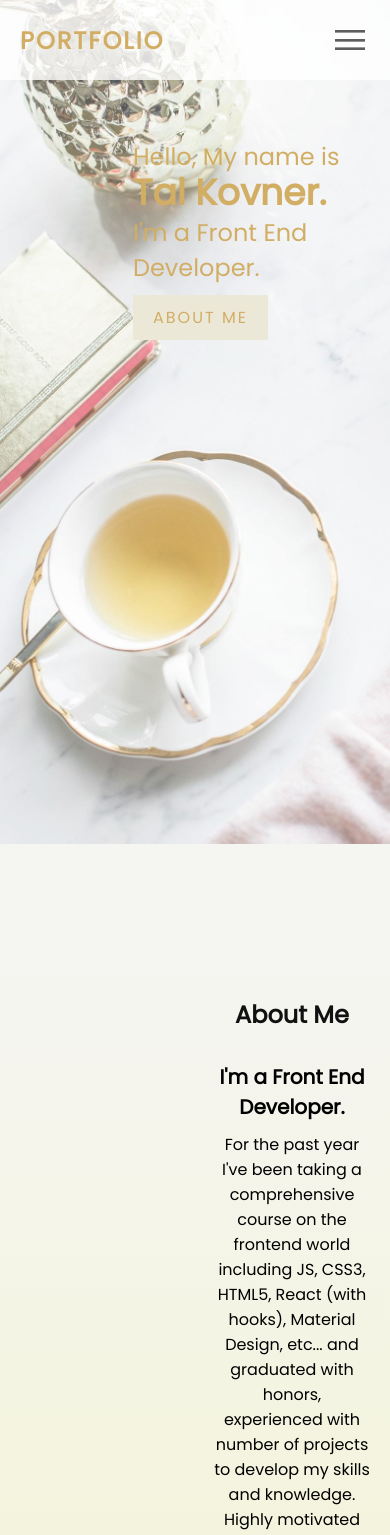
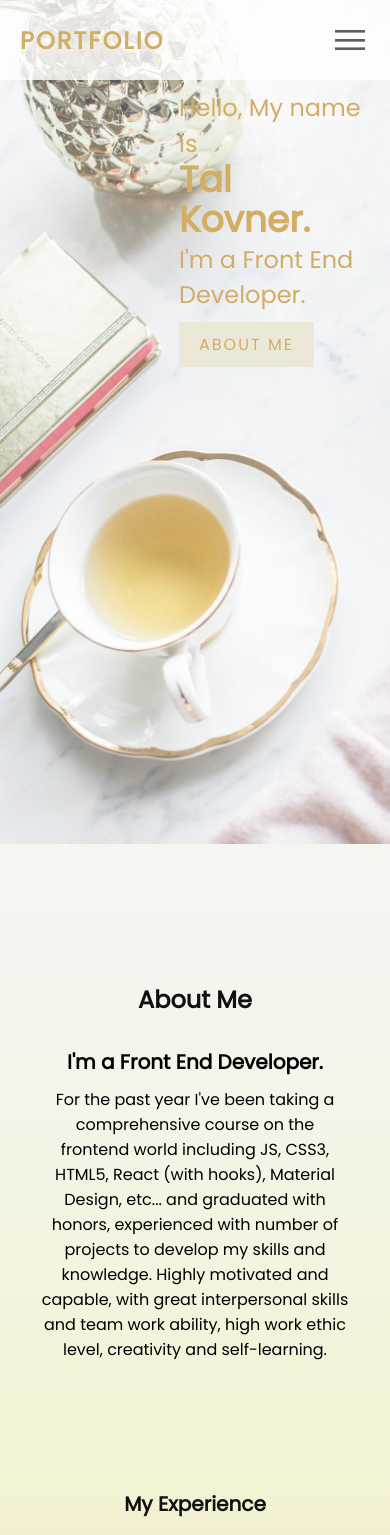
Before and after one commit to TalKovner/portfolio, a React (Create React App) app: page / in a window 390 px wide. Shown: the top 1535 px of the page. Built offline with nearby package versions, Linux system fonts and the light colour scheme.

Commit message:
adjustments

```diff
--- a/src/style/About.css
+++ b/src/style/About.css
@@ -60,7 +60,7 @@
 
 @media (max-width: 600px) {
     .about {
-        padding: 153px 20px 100px 214px;
+        padding: 138px 40px 127px 40px;
     }
 
     .heading h2 {
--- a/src/style/Banner.css
+++ b/src/style/Banner.css
@@ -81,7 +81,7 @@ section {
 
 @media (max-width: 600px) {
     .banner {
-        padding: 139px 20px 100px 133px
+        padding: 90px 20px 100px 179px;
     }
 
     .banner h2 {
```
